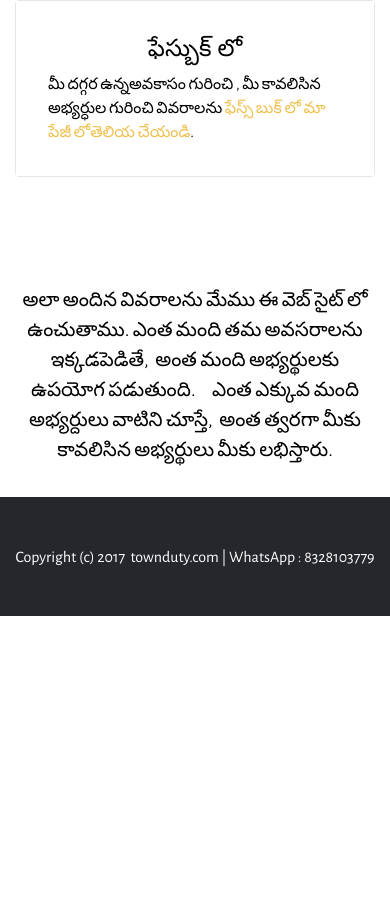
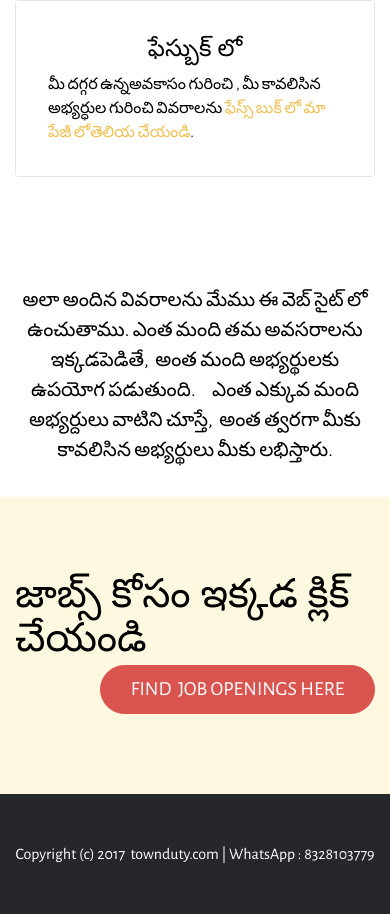
Before and after one commit to prkvs/tel-local-jobs, a plain HTML site: page index.html in a window 390 px wide. Shown: the part 1841-2755 px from the top of the page. Before the commit the page ends 2457 px from the top, so only its background shows below. Drawn offline with nearby package versions, Linux system fonts and the light colour scheme.

Commit message:
link to job site

```diff
--- a/index.html
+++ b/index.html
@@ -46,7 +46,7 @@
     </div>
 </section>
 
-<section class="mbr-section col-undefined" id="content5-9" data-rv-view="7" style="background-color: rgb(255, 255, 255); padding-top: 3rem; padding-bottom: 0rem;">
+<section class="mbr-section col-undefined" id="content5-9" data-rv-view="5" style="background-color: rgb(255, 255, 255); padding-top: 3rem; padding-bottom: 0rem;">
 
     <div class="container">
         <h3 class="mbr-section-title display-2"><strong>మీ వ్యాపారం లో పని చేయడానికి ఉద్యోగస్తులు కావాలా?</strong></h3>
@@ -54,7 +54,7 @@
     </div>
 </section>
 
-<section class="mbr-section mbr-section-small" id="content4-c" data-rv-view="13" style="background-color: rgb(255, 255, 255); padding-top: 1.5rem; padding-bottom: 3rem;">
+<section class="mbr-section mbr-section-small" id="content4-c" data-rv-view="8" style="background-color: rgb(255, 255, 255); padding-top: 1.5rem; padding-bottom: 3rem;">
 
     <div class="container">
         <div class="row">
@@ -80,7 +80,7 @@
     </div>
 </section>
 
-<section class="mbr-section" id="msg-box3-e" data-rv-view="17" style="background-color: rgb(255, 255, 255); padding-top: 3rem; padding-bottom: 0rem;">
+<section class="mbr-section" id="msg-box3-e" data-rv-view="13" style="background-color: rgb(255, 255, 255); padding-top: 3rem; padding-bottom: 0rem;">
 
     <div class="container">
         <div class="row text-xs-center">
@@ -95,7 +95,25 @@
     </div>
 </section>
 
-<footer class="mbr-section mbr-section-nopadding mbr-footer" id="footer1-g" data-rv-view="22" style="background-color: rgb(38, 39, 44); padding-top: 3rem; padding-bottom: 1.98rem;">
+<section class="mbr-section mbr-section-small" id="msg-box1-h" data-rv-view="16" style="background-color: rgb(255, 248, 224); padding-top: 4.5rem; padding-bottom: 4.5rem;">
+
+
+    <div class="container">
+        <div class="row">
+
+            <div>
+
+                <div class="col-sm-8">
+                    <h2 class="mbr-section-title h1">జాబ్స్ కోసం ఇక్కడ క్లిక్ చేయండి</h2>
+
+                </div>
+                <div class="col-sm-4 text-xs-right"><a class="btn btn-lg btn-danger" href="http://townduty.netlify.com/post/" target="_blank">FIND &nbsp;JOB OPENINGS HERE</a></div>
+            </div>
+        </div>
+    </div>
+</section>
+
+<footer class="mbr-section mbr-section-nopadding mbr-footer" id="footer1-g" data-rv-view="11" style="background-color: rgb(38, 39, 44); padding-top: 3rem; padding-bottom: 1.98rem;">
 
     <div class="container">
         <p>Copyright (c) 2017 &nbsp;townduty.com | WhatsApp : 8328103779</p>
```
Also changed, not shown: 1 other file.
